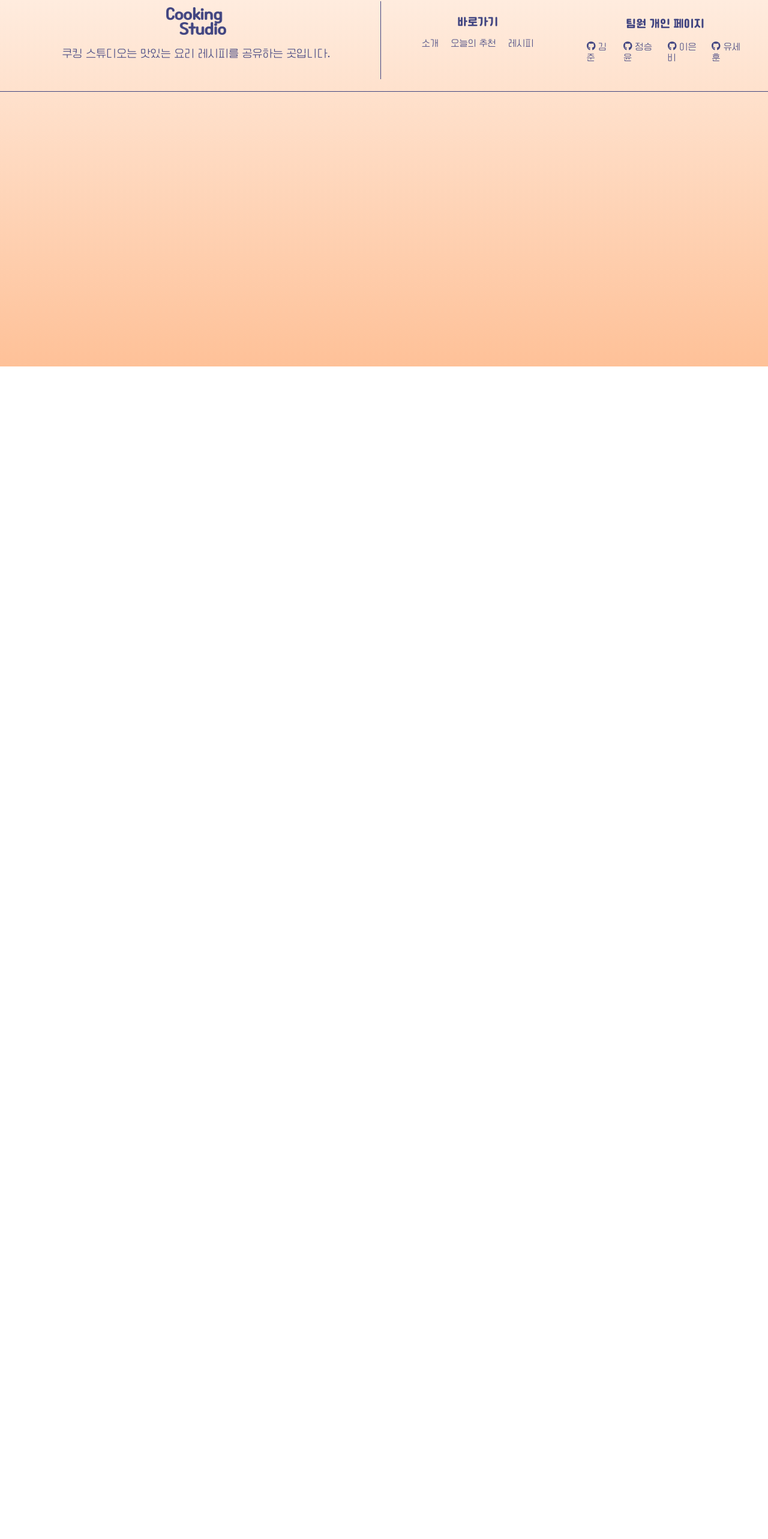
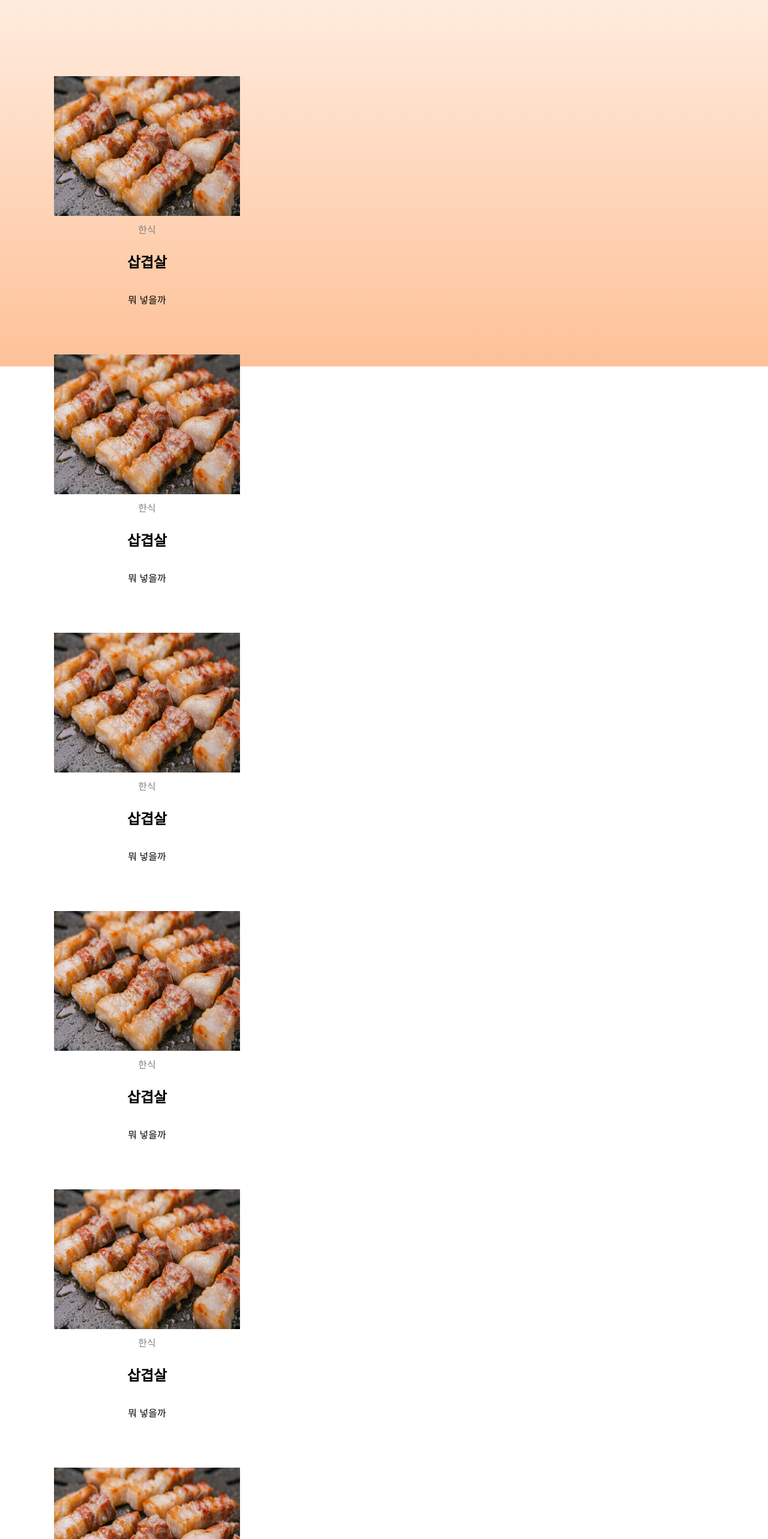
Before and after one commit to EunbiWorld/Recipes-web, a React (Create React App) app: page /Recipe in a window 1280 px wide. Shown: the part 189-2755 px from the top of the page at 60% size. Before the commit the page ends 800 px from the top, so only its background shows below. Built offline with nearby package versions, Linux system fonts and the light colour scheme.

Commit message:
헤더 - 라우더 link 수정, 테스트용 고기 이미지 추가 / 그리드 리스트 수정 해야함

```diff
--- a/src/Component/Header/Header.jsx
+++ b/src/Component/Header/Header.jsx
@@ -30,7 +30,7 @@ const Header = () => {
               </Link>
             </li>
             <li>
-              <Link to="/RecipeList" className="link-style">
+              <Link to="/Recipe" className="link-style">
                 레시피
               </Link>
             </li>
--- a/src/Component/Main/RecipeList.jsx
+++ b/src/Component/Main/RecipeList.jsx
@@ -1,13 +1,53 @@
 import React from "react";
 import { Link } from "react-router-dom";
 import RecipeListPage from "../../styled/RecipeListPage";
+import GogiImg from "../../res/img/gogi.jpg";
 
 const RecipeList = () => {
   return (
     <RecipeListPage>
-
+      <section className="grid-container">
+        <nav className="RecipeListGrid">
+          <div className="RecipeCard">
+            <img src={GogiImg} alt="고기" />
+            <span>한식</span>
+            <h1>삽겹살</h1>
+            <p>뭐 넣을까</p>
+          </div>
+          <div className="RecipeCard">
+            <img src={GogiImg} alt="고기" />
+            <span>한식</span>
+            <h1>삽겹살</h1>
+            <p>뭐 넣을까</p>
+          </div>
+          <div className="RecipeCard">
+            <img src={GogiImg} alt="고기" />
+            <span>한식</span>
+            <h1>삽겹살</h1>
+            <p>뭐 넣을까</p>
+          </div>
+          <div className="RecipeCard">
+            <img src={GogiImg} alt="고기" />
+            <span>한식</span>
+            <h1>삽겹살</h1>
+            <p>뭐 넣을까</p>
+          </div>
+          <div className="RecipeCard">
+            <img src={GogiImg} alt="고기" />
+            <span>한식</span>
+            <h1>삽겹살</h1>
+            <p>뭐 넣을까</p>
+          </div>
+          <div className="RecipeCard">
+            <img src={GogiImg} alt="고기" />
+            <span>한식</span>
+            <h1>삽겹살</h1>
+            <p>뭐 넣을까</p>
+          </div>
+        </nav>
+      </section>
     </RecipeListPage>
   );
-}
+};
 
 export default RecipeList;
--- a/src/styled/RecipeListPage.jsx
+++ b/src/styled/RecipeListPage.jsx
@@ -1,7 +1,50 @@
 import styled from "styled-components";
 
 const RecipeListPage = styled.header`
+.grid-container{
+    width: 1100px;
+    height: auto;
+    display: flex;
+    justify-content: space-between;
+    align-items: center;
+    margin: 6rem auto;
+}
+.RecipeListGrid{
+    margin-top: 50px;
+    display: grid;
+    grid-template-columns: repeat(auto-fill, minmax(310px, 1fr)); // 유연한 그리드 설정
+    grid-gap: 64px;
+    grid-column-gap: 40px;
+    justify-items: center;
+}
+.RecipeCard{
+    width: 310px;
+    height: 400px;
+    display: flex;
+    flex-direction: column;
+    text-decoration: none;
+    text-align: center;
+}
+.RecipeCard img {
+    width: calc(100%);
+    height: calc(100% - 6rem);
+  }
 
+  .RecipeCard span {
+    color: #828282;
+    font-size: 16px;
+    margin-top: 10px;
+  }
+  .RecipeCard h1{
+    color: #000000;
+    font-size: 24px;
+  }
+
+  .RecipeCard p {
+    color: #000000;
+    font-size: 16px;
+    margin-top: 10px;
+  }
 `;
 
 export default RecipeListPage;
```
Also changed, not shown: src/res/img/gogi.jpg (added), 1 other file (tests, documents, lock files or other folders).
